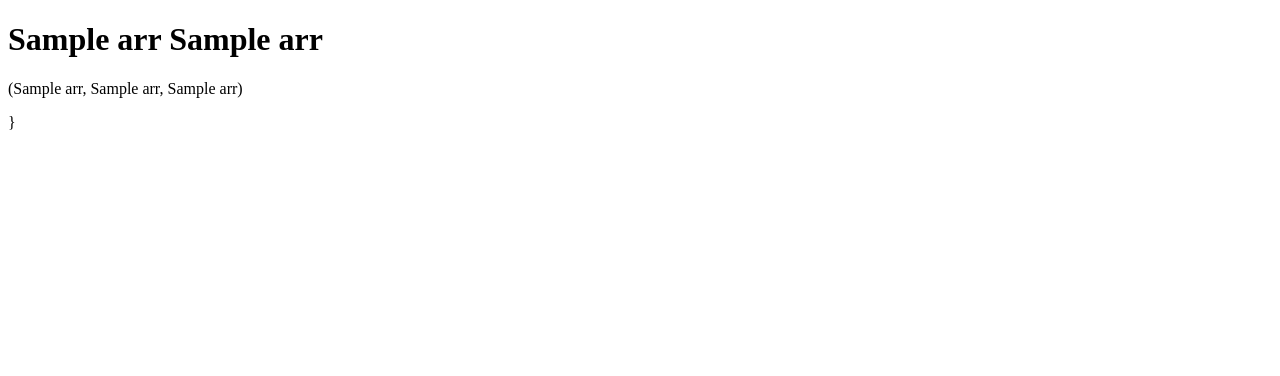
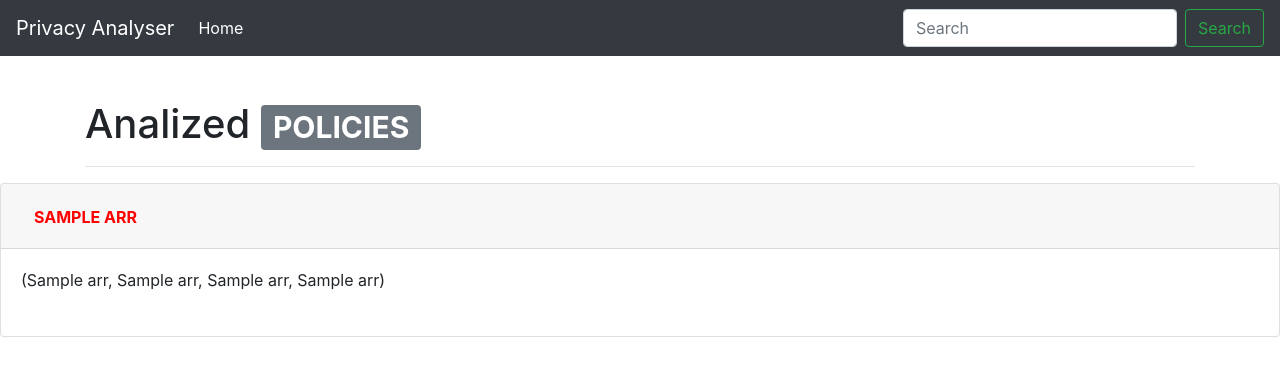
Before and after one commit to get-thepacket/privacy-analyzer, a Django app: template analyser/PrivacyAnalyser/templates/res.html in a window 1280 px wide. Shown: the top 376 px of the page. Run offline with Django 3.2, Linux system fonts and the light colour scheme; the template is opened without the code that fills it: most values are stand-ins (such as "Sample title", 1, 10 or a date in 2020); parts of the project's set-up code (start-up, migrations or seed data) failed here and were passed over; some libraries are stand-ins or nearby versions.

Commit message:
created res.html

```diff
--- a/analyser/PrivacyAnalyser/templates/res.html
+++ b/analyser/PrivacyAnalyser/templates/res.html
@@ -1,15 +1,94 @@
-<!DOCTYPE html>
+<!doctype html>
 <html lang="en">
-<head>
-    <meta charset="UTF-8">
-    <title>Privacy Policy</title>
-</head>
-<body>
-    {% for i,j,k in arr %}
-    <h1>{{i}} {{j}}</h1>
-    {%for j1 in k%}
-        <p>{{j1}}</p>
-    {%endfor%}}
-    {%endfor%}
-</body>
+  <head>
+    <!-- Required meta tags -->
+    <meta charset="utf-8">
+    <meta name="viewport" content="width=device-width, initial-scale=1, shrink-to-fit=no">
+
+    <!-- Bootstrap CSS -->
+    <link rel="stylesheet" href="https://stackpath.bootstrapcdn.com/bootstrap/4.4.1/css/bootstrap.min.css" integrity="sha384-Vkoo8x4CGsO3+Hhxv8T/Q5PaXtkKtu6ug5TOeNV6gBiFeWPGFN9MuhOf23Q9Ifjh" crossorigin="anonymous">
+
+    <title>HackDoomna</title>
+  </head>
+  <body>
+
+    <nav class="navbar navbar-expand-lg navbar-dark bg-dark">
+  <a class="navbar-brand" href="#">Privacy Analyser</a>
+  <button class="navbar-toggler" type="button" data-toggle="collapse" data-target="#navbarSupportedContent" aria-controls="navbarSupportedContent" aria-expanded="false" aria-label="Toggle navigation">
+    <span class="navbar-toggler-icon"></span>
+  </button>
+
+  <div class="collapse navbar-collapse" id="navbarSupportedContent">
+    <ul class="navbar-nav mr-auto">
+      <li class="nav-item active">
+        <a class="nav-link" href="#">Home <span class="sr-only">(current)</span></a>
+      </li>
+    </ul>
+    <form class="form-inline my-2 my-lg-0">
+      <input class="form-control mr-sm-2" type="search" placeholder="Search" aria-label="Search">
+      <button class="btn btn-outline-success my-2 my-sm-0" type="submit">Search</button>
+    </form>
+  </div>
+</nav>
+    <br/>
+    <div class="container" style="margin-top:20px;">
+    <h1>Analized <span class="badge badge-secondary">POLICIES</span></h1>
+      <hr>
+    </div>
+<!--        <div>-->
+<!--          {% for id,i,j,k in arr %}-->
+<!--            <h1>{{i}} {{j}}</h1>-->
+<!--            {%for j1 in k%}-->
+<!--              <p>{{j1}}</p>-->
+<!--            {%endfor%}}-->
+<!--          {%endfor%}-->
+<!--        </div>-->
+    {%load static%}
+      <div class="accordion" id="accordionExample">
+       {% for id,i,j,k in arr %}
+  <div class="card">
+    <div class="card-header" id={id}>
+      <h2 class="mb-0">
+        <button class="btn btn-link" type="button" data-toggle="collapse" data-target="#collapseOne" aria-expanded="true" aria-controls="collapseOne">
+           {%if j%}
+          <strong>
+          <font color="red" class="uppercase">{{i}}</font>
+          </strong>
+           {%endif%}
+           {%if not j%}
+          <strong>
+          <font color="green" class="uppercase">{{i}}</font>
+          </strong>
+           {%endif%}
+        </button>
+      </h2>
+    </div>
+
+    <div id="collapseOne" class="collapse show" aria-labelledby="headingOne" data-parent="#accordionExample">
+      <div class="card-body">
+       {% for j1 in k%}
+        {{j1}}
+        <br>
+        <br>
+        {%endfor%}
+      </div>
+    </div>
+  </div>
+        {%endfor%}
+      </div>
+
+<!-- Footer -->
+
+    <!-- Optional JavaScript -->
+    <!-- jQuery first, then Popper.js, then Bootstrap JS -->
+    <style>
+.uppercase{
+text-transform:uppercase;
+}
+    </style>
+
+    <script src="https://code.jquery.com/jquery-3.4.1.slim.min.js" integrity="sha384-J6qa4849blE2+poT4WnyKhv5vZF5SrPo0iEjwBvKU7imGFAV0wwj1yYfoRSJoZ+n" crossorigin="anonymous"></script>
+    <script src="https://cdn.jsdelivr.net/npm/popper.js@1.16.0/dist/umd/popper.min.js" integrity="sha384-Q6E9RHvbIyZFJoft+2mJbHaEWldlvI9IOYy5n3zV9zzTtmI3UksdQRVvoxMfooAo" crossorigin="anonymous"></script>
+    <script src="https://stackpath.bootstrapcdn.com/bootstrap/4.4.1/js/bootstrap.min.js" integrity="sha384-wfSDF2E50Y2D1uUdj0O3uMBJnjuUD4Ih7YwaYd1iqfktj0Uod8GCExl3Og8ifwB6" crossorigin="anonymous"></script>
+  </body>
 </html>
--- a/analyser/PrivacyAnalyser/urls.py
+++ b/analyser/PrivacyAnalyser/urls.py
@@ -1,6 +1,7 @@
 
 from django.urls import path
 from . import views
+
 
 urlpatterns=[
     path("", views.index, name="analyser"),
--- a/analyser/PrivacyAnalyser/views.py
+++ b/analyser/PrivacyAnalyser/views.py
@@ -76,8 +76,10 @@
 
                 bools[c] = results[c] >= policy_threshold[c]
             arr=[]
+            count = 1
             for i in segments:
-                arr.append((i,bools[i],segments[i]))
+                arr.append((count,i,bools[i],segments[i]))
+                count+=1
 
             return render(request,'res.html',{'arr':arr})
     return render(request,'index.html', {'form': policy()})
--- a/analyser/analyser/urls.py
+++ b/analyser/analyser/urls.py
@@ -15,7 +15,8 @@ Including another URLconf
 """
 from django.contrib import admin
 from django.urls import path, include
-
+from django.conf import settings
+from django.conf.urls.static import static
 urlpatterns = [
     path('admin/', admin.site.urls),
     path('', include('PrivacyAnalyser.urls'))
```
Also changed, not shown: analyser/analyser/settings.py (+2 -6 lines), analyser/static/images.png (added), analyser/static/yy.png (added).
